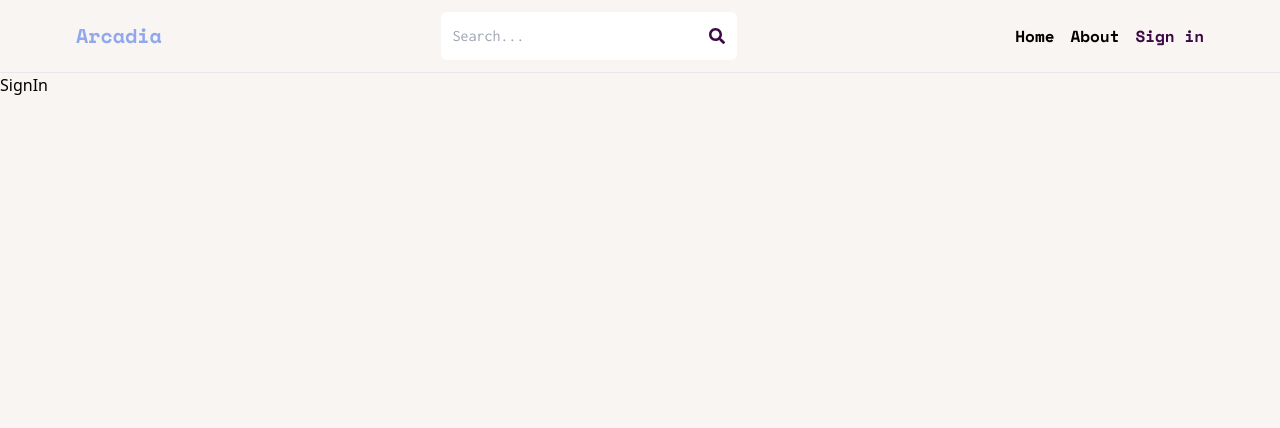
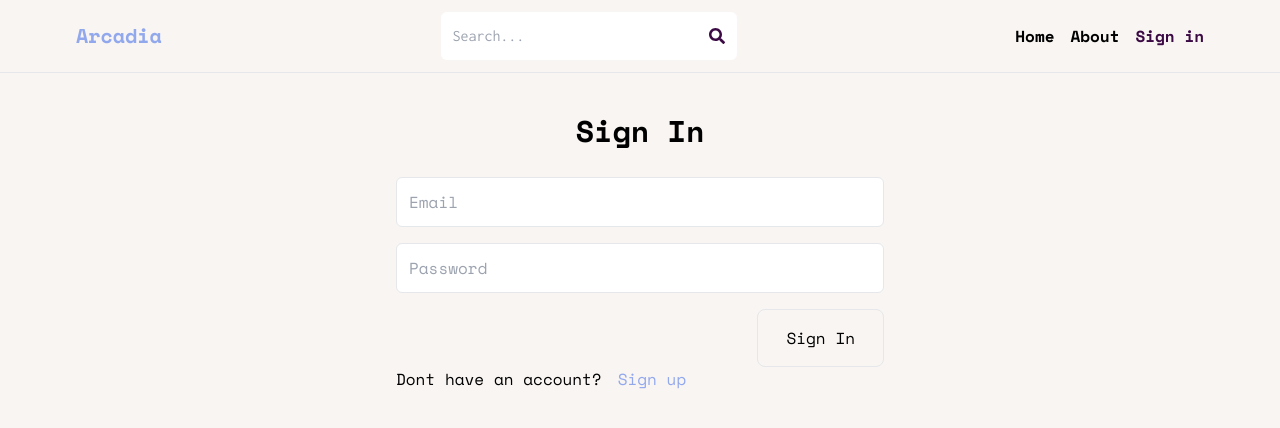
Before and after one commit to miyurua/arcadia-client-web, a React (Vite) app in the folder arcadia-client-web/: page /signin in a window 1280 px wide. Shown: the top 428 px of the page. Built offline with nearby package versions, Linux system fonts and the light colour scheme; a web font is replaced by a local one.

Commit message:
complete sign in functionality

```diff
--- a/arcadia-client-web/src/pages/SignIn.tsx
+++ b/arcadia-client-web/src/pages/SignIn.tsx
@@ -1,7 +1,81 @@
-import React from "react";
+import React, { useState } from "react";
+import { Link, useNavigate } from "react-router-dom";
 
 const SignIn = () => {
-  return <div>SignIn</div>;
+  const [formData, setFormData] = useState({});
+  const [error, setError] = useState(null);
+  const [loading, setLoading] = useState(false);
+
+  const navigate = useNavigate();
+
+  const handleChange = (e: React.ChangeEvent<HTMLInputElement>) => {
+    setFormData({
+      ...formData,
+      [e.target.id]: e.target.value,
+    });
+  };
+
+  const handleSubmit = async (e: React.FormEvent<HTMLFormElement>) => {
+    e.preventDefault();
+    try {
+      setLoading(true);
+      const res = await fetch("api/auth/signin", {
+        method: "POST",
+        headers: {
+          "Content-Type": "application/json",
+        },
+        body: JSON.stringify(formData),
+      });
+      const data = await res.json();
+      if (data.success === false) {
+        setError(data.message);
+        setLoading(false);
+        return;
+      }
+      setLoading(false);
+      setError(null);
+      navigate("/");
+    } catch (error) {
+      setLoading(false);
+    }
+  };
+
+  return (
+    <div className="p-3 max-w-lg mx-auto font-spacemono">
+      <h1 className="text-3xl text-center font-semibold my-7 ">Sign In</h1>
+      <form onSubmit={handleSubmit} className="flex flex-col gap-4">
+        <input
+          type="email"
+          placeholder="Email"
+          className="border p-3 rounded-md"
+          id="email"
+          onChange={handleChange}
+        />
+        <input
+          type="password"
+          placeholder="Password"
+          className="border p-3 rounded-md"
+          id="password"
+          onChange={handleChange}
+        />
+        <div className="flex justify-end">
+          <button
+            disabled={loading}
+            className="border rounded-lg px-7 py-4 hover:bg-[#91A8ED] hover:text-white hover:font-semibold disabled:bg-red-300"
+          >
+            {loading ? "Loading..." : "Sign In"}
+          </button>
+        </div>
+      </form>
+      <div className="flex flex-row gap-4">
+        <p>Dont have an account?</p>
+        <Link to="/signup">
+          <span className="text-[#91A8ED]">Sign up</span>
+        </Link>
+      </div>
+      {error && <p className="text-red-500 mt-4">{error}</p>}
+    </div>
+  );
 };
 
 export default SignIn;
--- a/arcadia-client-web/src/pages/SignUp.tsx
+++ b/arcadia-client-web/src/pages/SignUp.tsx
@@ -30,11 +30,11 @@ const SignUp = () => {
       if (data.success === false) {
         setError(data.message);
         setLoading(false);
-        navigate("/signin");
         return;
       }
       setLoading(false);
       setError(null);
+      navigate("/signin");
     } catch (error) {
       setLoading(false);
     }
```
